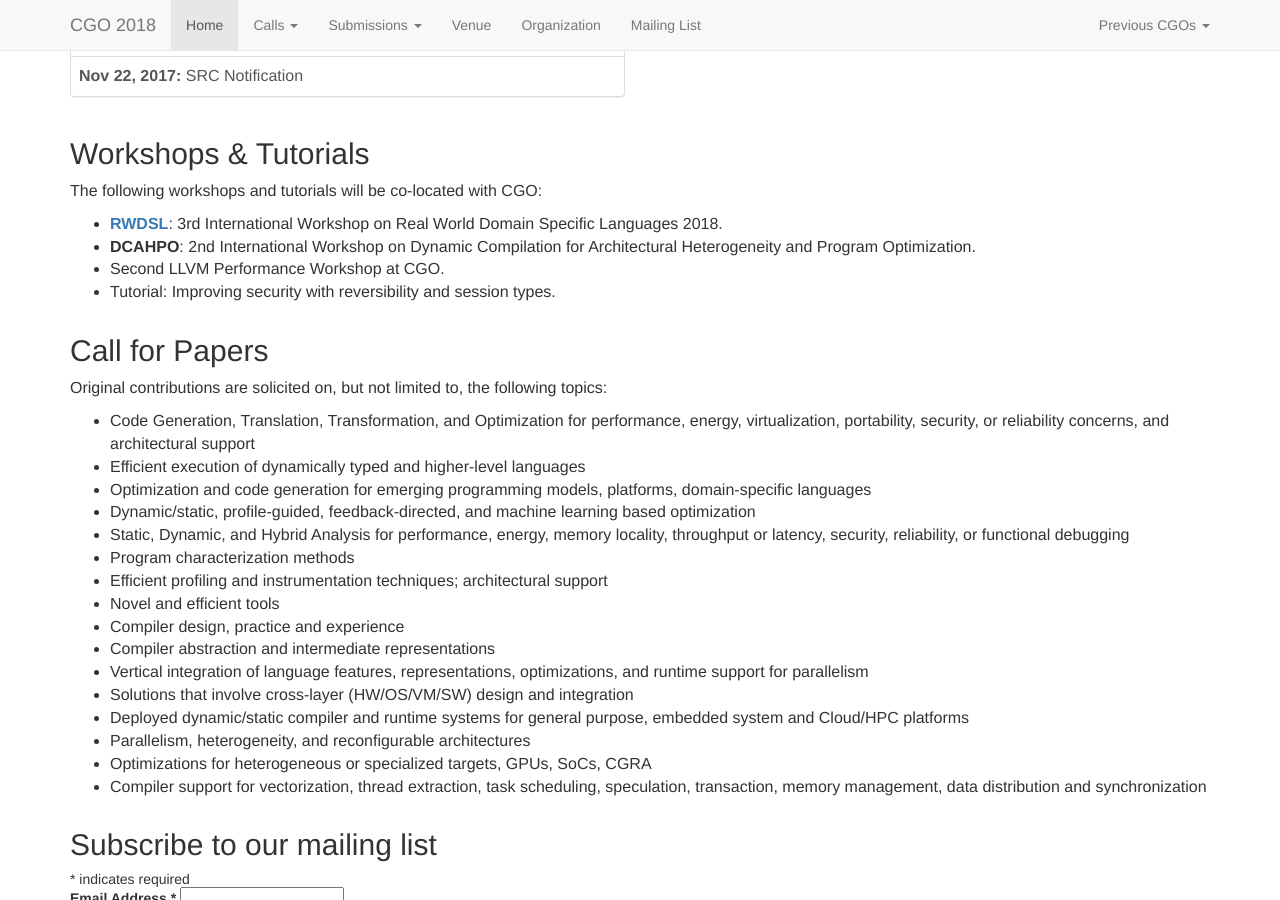
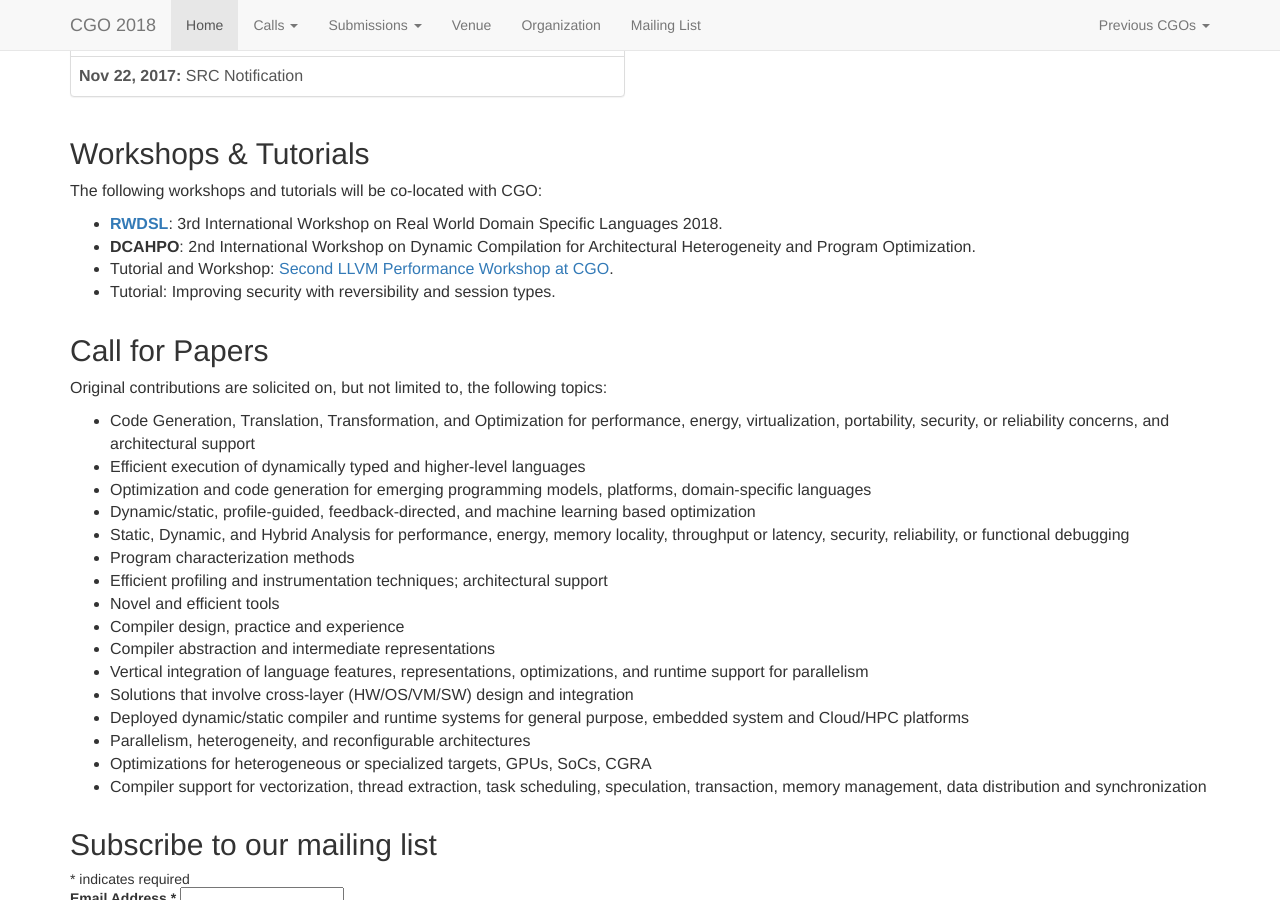
Before and after one commit to ChrisCummins/cgo2018, a Jekyll site: the page built from index.html, in a window 1280 px wide and 900 px high, scrolled down 1212 px. Built offline with Jekyll 4.4.1, drawn with Linux system fonts in a browser that asks for light colours; nearby versions of some CDN libraries; comment, search, counter and statistics services are not loaded.

Commit message:
LLVM info

```diff
--- a/index.html
+++ b/index.html
@@ -82,7 +82,7 @@ footer: 'Vienna Skyline photo by <a href="https://commons.wikimedia.org/wiki/Fil
         <ul>
           <li><b><a href="https://sites.google.com/site/realworlddsl/">RWDSL</a></b>: 3rd International Workshop on Real World Domain Specific Languages 2018.</li>
           <li><b>DCAHPO</b>: 2nd International Workshop on Dynamic Compilation for Architectural Heterogeneity and Program Optimization.</li>
-          <li>Second LLVM Performance Workshop at CGO.</li>
+          <li>Tutorial and Workshop: <a href="http://llvm.org/devmtg/2018-02-24/">Second LLVM Performance Workshop at CGO</a>.</li>
           <li>Tutorial: Improving security with reversibility and session types.</li>
         </ul>
       </div>
```
